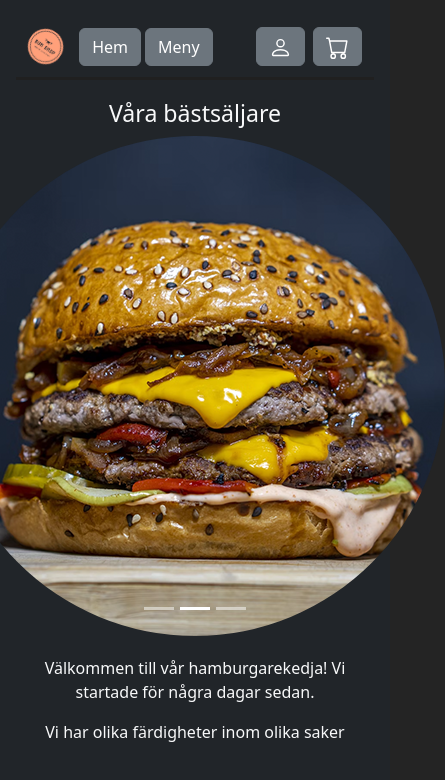
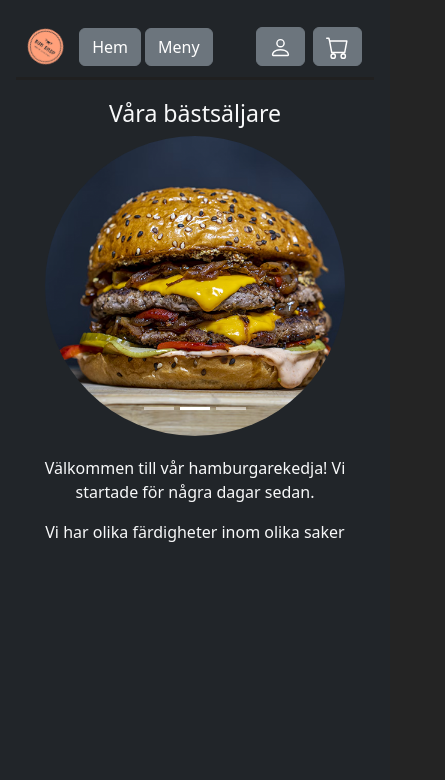
Before and after one commit to Sidus-96/Bun-drop, a React (Create React App) app: page / in a window 390 px wide. Shown: the top 780 px of the page, 445 px wide, since content can reach past the window. Built offline with nearby package versions, Linux system fonts and the light colour scheme.

Commit message:
carousell fix

```diff
--- a/src/components/carousel.css
+++ b/src/components/carousel.css
@@ -1,4 +1,18 @@
-.center {
-display:flex;
-justify-content: center;
+.carousel-image-wrapper {
+  display: flex;
+  justify-content: center;
+  align-items: center;
+  overflow: hidden;
 }
+
+.carousel-image {
+  width: 100%;
+  max-width: 500px;
+  height: auto;
+}
+
+@media (max-width: 768px) {
+  .carousel-image {
+    max-width: 300px;
+  }
+}
--- a/src/components/carousel.js
+++ b/src/components/carousel.js
@@ -1,39 +1,39 @@
 import React from 'react';
 import Carousel from 'react-bootstrap/Carousel';
-import burger1 from '../media_components/burger-3.png'
-import burger2 from '../media_components/burger-4.png'
-import burger3 from '../media_components/burger-5.png'
+import burger1 from '../media_components/burger-3.png';
+import burger2 from '../media_components/burger-4.png';
+import burger3 from '../media_components/burger-5.png';
 import { Image } from 'react-bootstrap';
 import './carousel.css';
 
-function burgerCarousel() {
+function BurgerCarousel() {
     return (
         <section>
             <div className="d-flex flex-column justify-content-center align-items-center" style={{ padding: '20px' }}>
-
                 <h3>Våra bästsäljare</h3>
-                <style> {`.carousel-control-prev, .carousel-control-next {   display: none;`}</style>
+                <style>{`
+                    .carousel-control-prev, .carousel-control-next { display: none; }
+                `}</style>
                 <Carousel interval={3800}>
                     <Carousel.Item>
-                    <div className="d-flex justify-content-center align-items-center">
-                    <Image src={burger1} roundedCircle width="500" />
-    </div>
+                        <div className="carousel-image-wrapper">
+                            <Image src={burger1} roundedCircle className="carousel-image" />
+                        </div>
                     </Carousel.Item>
                     <Carousel.Item>
-                    <div className="d-flex justify-content-center align-items-center">
-                    <Image src={burger2} roundedCircle width="500" />
-    </div>
+                        <div className="carousel-image-wrapper">
+                            <Image src={burger2} roundedCircle className="carousel-image" />
+                        </div>
                     </Carousel.Item>
                     <Carousel.Item>
-                    <div className="d-flex justify-content-center align-items-center">
-
-      <Image src={burger3}  roundedCircle width="500" />
-    </div>
+                        <div className="carousel-image-wrapper">
+                            <Image src={burger3} roundedCircle className="carousel-image" />
+                        </div>
                     </Carousel.Item>
                 </Carousel>
-             </div>
+            </div>
         </section>
     );
 }
 
-export default burgerCarousel;
+export default BurgerCarousel;
--- a/src/index.css
+++ b/src/index.css
@@ -22,6 +22,8 @@ body {
     sans-serif;
   -webkit-font-smoothing: antialiased;
   -moz-osx-font-smoothing: grayscale;
+  overflow-x: hidden;
+  position: relative;
 }
 
 code {
```
